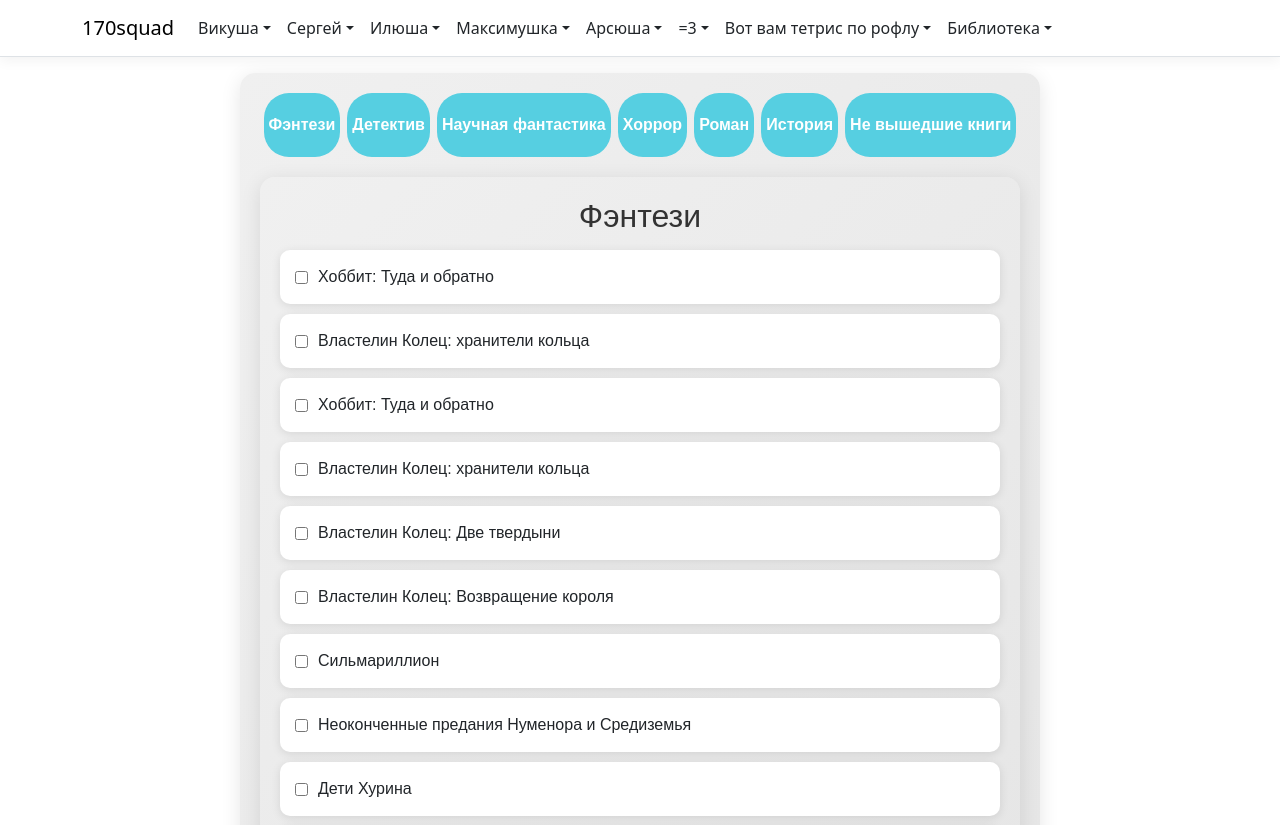
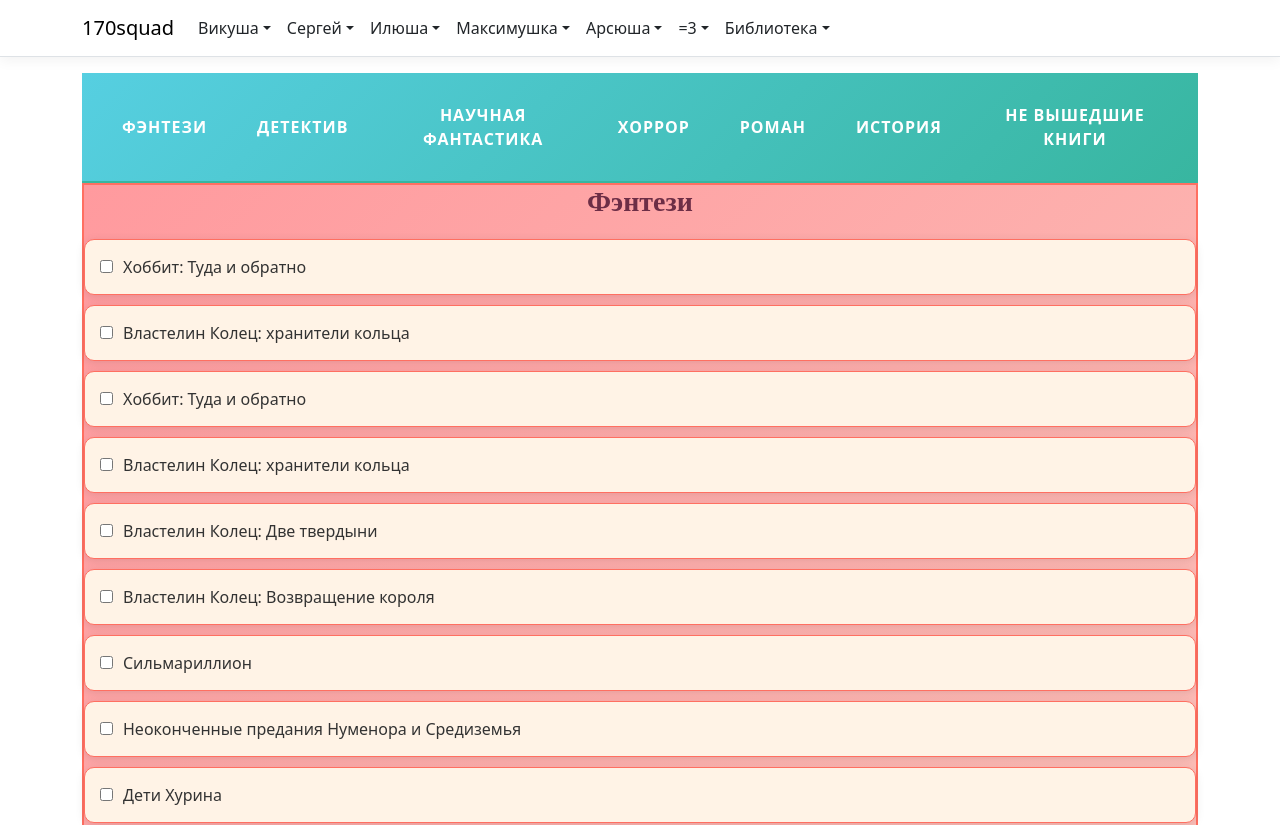
Before and after one commit to Strebulaev/Squad, an Angular app: page /library in a window 1280 px wide. Shown: the top 825 px of the page. Built offline with nearby package versions, Linux system fonts and the light colour scheme.

Commit message:
Normalize line endings

```diff
--- a/src/app/library/library.component.css
+++ b/src/app/library/library.component.css
@@ -1,44 +1,65 @@
-div {
+/* Общие стили для страницы */
+body {
   font-family: 'Arial', sans-serif;
-  max-width: 800px;
-  margin: 0 auto;
-  padding: 20px;
   background: linear-gradient(135deg, #f0f0f0, #e0e0e0);
-  border-radius: 15px;
-  box-shadow: 0 4px 20px rgba(0, 0, 0, 0.1);
+  margin: 0;
+  padding: 0;
+  display: flex;
+  justify-content: center;
+  align-items: center;
+  min-height: 100vh;
+}
+
+.container {
+  max-width: 1200px;
+  width: 100%;
+  background: white;
+  border-radius: 20px;
+  box-shadow: 0 10px 30px rgba(0, 0, 0, 0.1);
+  overflow: hidden;
+  margin: 20px;
 }
 
 nav {
   display: flex;
   justify-content: space-around;
-  margin-bottom: 20px;
+  background: linear-gradient(135deg, #56cfe1, #38b6a0);
+  padding: 15px;
+  border-bottom: 2px solid #38b6a0;
 }
 
 button {
-  padding: 20px 5px;
+  padding: 15px 25px;
   border: none;
-  border-radius: 25px;
-  background-color: #56cfe1;
+  border-radius: 30px;
+  background-color: transparent;
   color: white;
   font-weight: bold;
   cursor: pointer;
-  transition: background-color 0.3s, transform 0.3s;
+  transition: background-color 0.3s, transform 0.3s, box-shadow 0.3s;
+  font-size: 16px;
+  text-transform: uppercase;
+  letter-spacing: 1px;
 }
 
   button:hover {
-    background-color: #38b6a0;
-    transform: scale(1.05);
+    background-color: rgba(255, 255, 255, 0.1);
+    transform: translateY(-3px);
+    box-shadow: 0 5px 15px rgba(0, 0, 0, 0.2);
   }
 
 h2 {
   text-align: center;
   color: #333;
-  margin-bottom: 15px;
+  margin-bottom: 20px;
+  font-size: 28px;
+  font-weight: bold;
 }
 
 ul {
   list-style-type: none;
   padding: 0;
+  margin: 0;
 }
 
 li {
@@ -73,4 +94,178 @@ input[type="checkbox"] {
 
 span {
   font-size: 16px;
+  color: #333;
 }
+
+/* Фэнтези */
+.fantasy-theme {
+  background: linear-gradient(135deg, #ff9a9e, #fad0c4);
+  border: 2px solid #ff6f61;
+}
+
+.fantasy-theme h2 {
+  color: #6d2e46;
+  font-family: 'Cinzel', serif;
+}
+
+.fantasy-theme li {
+  background-color: #fff3e6;
+  border: 1px solid #ff6f61;
+}
+
+.fantasy-theme button {
+  background-color: #6d2e46;
+}
+
+  .fantasy-theme button:hover {
+    background-color: #8a3a4f;
+  }
+
+/* Детектив */
+.detective-theme {
+  background: linear-gradient(135deg, #2c3e50, #34495e);
+  border: 2px solid #1a1a1a;
+}
+
+.detective-theme h2 {
+  color: #ecf0f1;
+  font-family: 'Courier New', monospace;
+}
+
+.detective-theme li {
+  background-color: #ecf0f1;
+  border: 1px solid #1a1a1a;
+}
+
+.detective-theme button {
+  background-color: #1a1a1a;
+}
+
+  .detective-theme button:hover {
+    background-color: #2c3e50;
+  }
+
+
+
+/* Научная фантастика */
+.scifi-theme {
+  background: linear-gradient(135deg, #0f4c75, #3282b8);
+  border: 2px solid #1b262c;
+}
+
+.scifi-theme h2 {
+  color: #bbe1fa;
+  font-family: 'Orbitron', sans-serif;
+}
+
+.scifi-theme li {
+  background-color: #bbe1fa;
+  border: 1px solid #1b262c;
+}
+
+.scifi-theme button {
+  background-color: #1b262c;
+}
+
+.scifi-theme button:hover {
+    background-color: #0f4c75;
+  }
+
+
+/* Хоррор */
+.horror-theme {
+  background: linear-gradient(135deg, #2d3436, #636e72);
+  border: 2px solid #d63031;
+}
+
+.horror-theme h2 {
+  color: #ff7675;
+  font-family: 'Creepster', cursive;
+}
+
+.horror-theme li {
+  background-color: #ff7675;
+  border: 1px solid #d63031;
+}
+
+.horror-theme button {
+  background-color: #d63031;
+}
+
+.horror-theme button:hover {
+    background-color: #ff7675;
+  }
+
+
+/* Роман */
+.novel-theme {
+  background: linear-gradient(135deg, #ffafbd, #ffc3a0);
+  border: 2px solid #ff6b6b;
+}
+
+.novel-theme h2 {
+  color: #6b5b95;
+  font-family: 'Dancing Script', cursive;
+}
+
+.novel-theme li {
+  background-color: #fff0f5;
+  border: 1px solid #ff6b6b;
+}
+
+.novel-theme button {
+  background-color: #6b5b95;
+}
+
+.novel-theme button:hover {
+  background-color: #8a6bb1;
+}
+
+
+/* История */
+.history-theme {
+  background: linear-gradient(135deg, #8b7355, #a68a64);
+  border: 2px solid #5d432c;
+}
+
+.history-theme h2 {
+  color: #3e2a1e;
+  font-family: 'Old Standard TT', serif;
+}
+
+.history-theme li {
+  background-color: #f4e7d3;
+  border: 1px solid #5d432c;
+}
+
+.history-theme button {
+  background-color: #5d432c;
+}
+
+.history-theme button:hover {
+  background-color: #8b7355;
+}
+
+/* Не вышедшие книги */
+.unpublished-theme {
+  background: linear-gradient(135deg, #bdc3c7, #2c3e50);
+  border: 2px solid #7f8c8d;
+}
+
+.unpublished-theme h2 {
+  color: #ecf0f1;
+  font-family: 'Raleway', sans-serif;
+}
+
+.unpublished-theme li {
+  background-color: #ecf0f1;
+  border: 1px solid #7f8c8d;
+}
+
+.unpublished-theme button {
+  background-color: #7f8c8d;
+}
+
+.unpublished-theme button:hover {
+  background-color: #95a5a6;
+}
--- a/src/app/library/library.component.html
+++ b/src/app/library/library.component.html
@@ -10,7 +10,7 @@
   </nav>
 
   <!-- Фэнтези -->
-  <div *ngIf="activeTab === 'Fantasy'">
+  <div *ngIf="activeTab === 'Fantasy'" class="fantasy-theme">
     <h2>Фэнтези</h2>
     <ul>
       <li *ngFor="let book of fantasyBooks">
@@ -23,7 +23,7 @@
   </div>
 
   <!-- Детектив -->
-  <div *ngIf="activeTab === 'Detective'">
+  <div *ngIf="activeTab === 'Detective'" class="detective-theme">
     <h2>Детектив</h2>
     <ul>
       <li *ngFor="let book of detectiveBooks">
@@ -35,8 +35,7 @@
     </ul>
   </div>
 
-  <!-- Научная фантастика -->
-  <div *ngIf="activeTab === 'SciFi'">
+  <div *ngIf="activeTab === 'SciFi'" class="scifi-theme">
       <h2>Научная фантастика</h2>
       <ul>
         <li *ngFor="let book of sciFiBooks">
@@ -49,7 +48,7 @@
     </div>
 
     <!-- Хоррор -->
-  <div *ngIf="activeTab === 'Horror'">
+    <div *ngIf="activeTab === 'Horror'" class="horror-theme">
       <h2>Хоррор</h2>
       <ul>
         <li *ngFor="let book of horrorBooks">
@@ -62,7 +61,7 @@
     </div>
 
     <!-- Роман -->
-  <div *ngIf="activeTab === 'Novel'">
+    <div *ngIf="activeTab === 'Novel'" class="novel-theme">
       <h2>Роман</h2>
       <ul>
         <li *ngFor="let book of novelBooks">
@@ -75,7 +74,7 @@
     </div>
 
     <!-- История -->
-  <div *ngIf="activeTab === 'History'">
+    <div *ngIf="activeTab === 'History'" class="history-theme">
       <h2>История</h2>
       <ul>
         <li *ngFor="let book of historyBooks">
@@ -88,7 +87,7 @@
     </div>
 
     <!-- Не вышедшие книги -->
-  <div *ngIf="activeTab === 'UnpublishedBooks'">
+    <div *ngIf="activeTab === 'UnpublishedBooks'" class="unpublished-theme">
       <h2>Не вышедшие книги</h2>
       <ul>
         <li *ngFor="let book of unpublishedBooks">
--- a/src/app/library/library.component.ts
+++ b/src/app/library/library.component.ts
@@ -8,7 +8,7 @@ export interface Book {
 @Component({
   selector: 'app-library',
   templateUrl: './library.component.html',
-  styleUrls: ['./library.component.css']
+  styleUrls: ['./library.component.css'],
 })
 export class LibraryComponent {
 
--- a/src/app/nav-menu/nav-menu.component.html
+++ b/src/app/nav-menu/nav-menu.component.html
@@ -45,9 +45,9 @@
           <!--<li class="nav-item dropdown" [routerLinkActive]="['link-active']">
             <a class="nav-link text-dark dropdown-toggle" [routerLink]="['/chat']">Сквадерок</a>
           </li>-->
-          <li class="nav-item dropdown" [routerLinkActive]="['link-active']">
+          <!--<li class="nav-item dropdown" [routerLinkActive]="['link-active']">
             <a class="nav-link text-dark dropdown-toggle" [routerLink]="['/tetris']">Вот вам тетрис по рофлу</a>
-          </li>
+          </li>-->
           <!--<li class="nav-item dropdown" [routerLinkActive]="['link-active']">
             <a class="nav-link text-dark dropdown-toggle" [routerLink]="['/choice']">Выборы</a>
           </li>-->
```
Lines whose indentation alone changed are shown as unchanged.
